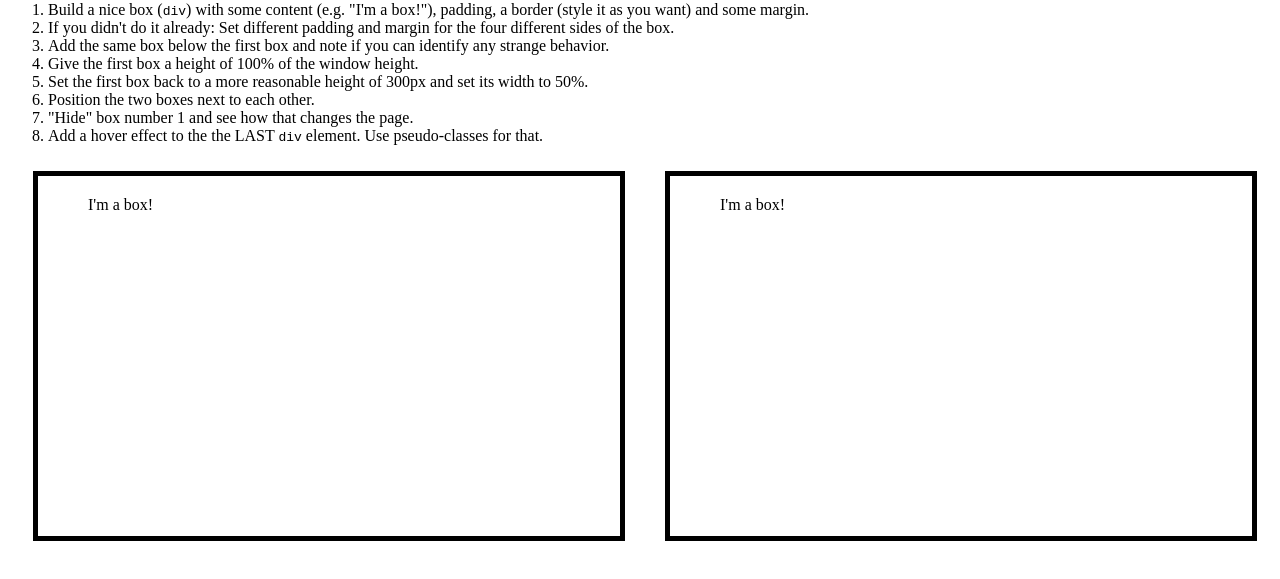
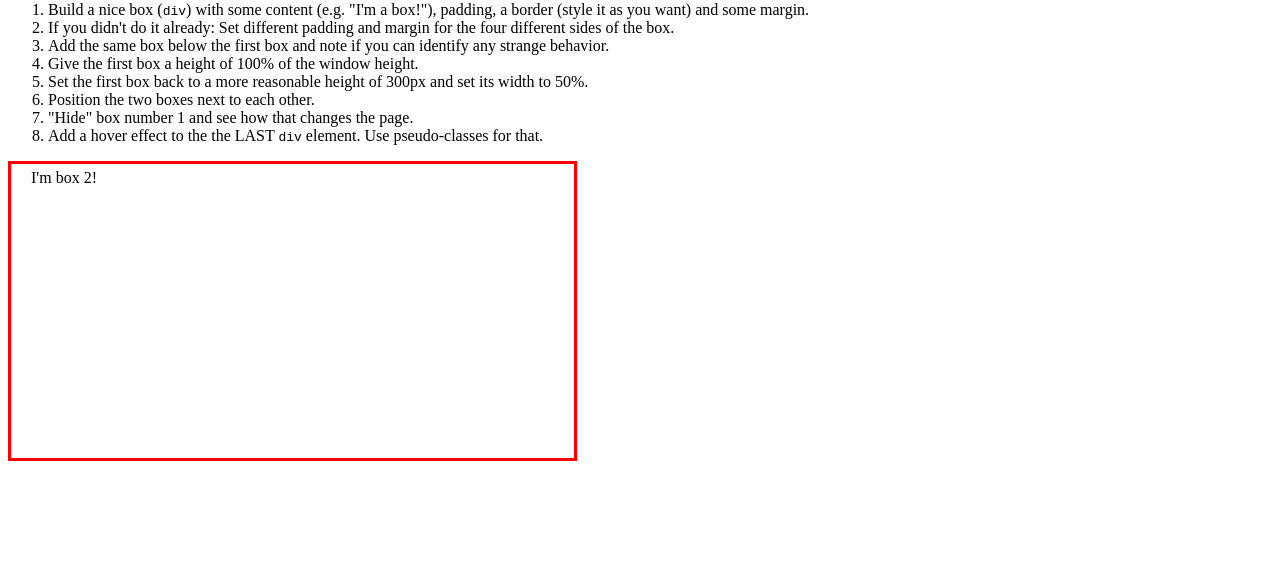
Before and after one commit to Gymmybear33/css-second-assignment, a plain HTML site: page index.html in a window 1280 px wide. Shown: the part 79-658 px from the top of the page. Drawn offline with Linux system fonts and the light colour scheme.

Commit message:
added pseudo class to completed assignment

```diff
--- a/index.html
+++ b/index.html
@@ -19,9 +19,9 @@
         <li>"Hide" box number 1 and see how that changes the page.</li>
         <li>Add a hover effect to the the LAST <code>div</code> element. Use pseudo-classes for that.</li>
     </ol>
-    <div class="wepa">
-        <div class="box1">I'm a box!</div>
-        <div class="box2">I'm a box!</div>
-    </div>
+
+        <div class="box1" id="first-box">I'm a box!</div>
+        <div class="box1">I'm box 2!</div>
+
 </body>
 </html>
--- a/main.css
+++ b/main.css
@@ -1,27 +1,59 @@
+/* .box1 {
+    padding: 10px;
+    border: 3px solid red;
+    margin: 20px;
+} */
+
+* {
+    box-sizing: border-box;
+}
+
 .box1 {
-    padding: 20px 30px 40px 50px;
-    border: 5px solid black;
-    margin: 10px 15px 20px 25px;
+    padding-top: 5px;
+    padding-right: 10px;
+    padding-bottom: 15px;
+    padding-left: 20px;
+
+    padding: 5px 10px 15px 20px;
+
+    border-top: 3px solid red;
+    border-right: 3px solid red;
+    border-bottom: 3px solid red;
+    border-left: 3px solid red;
+
+    margin-top: 10px;
+    margin-right: 20px;
+    margin-bottom: 30px;
+    margin-left: 40px;
+
+    margin: 10px 20px 30px 40px;
+    margin: 0;
+
+
+
     height: 300px;
-    width: 50%;
-    display: flex;
+    width: 45%;
+
+    display: inline-block;
 
 }
 
-.box2 {
-    padding: 20px 30px 40px 50px;
-    border: 5px solid black;
-    margin: 10px 15px 20px 25px;
+html,
+body {
+    height: 100%;
+}
+
+/* #first-box {
+
     height: 300px;
     width: 50%;
+} */
 
+#first-box {
+    display: none;
+    /* visibility: hidden; */
 }
 
-.wepa {
-    display: flex;
-
+div:last-of-type:hover {
+    border-color: green;
 }
-
-.box1:hover {
-    background: gray;
-}
```
